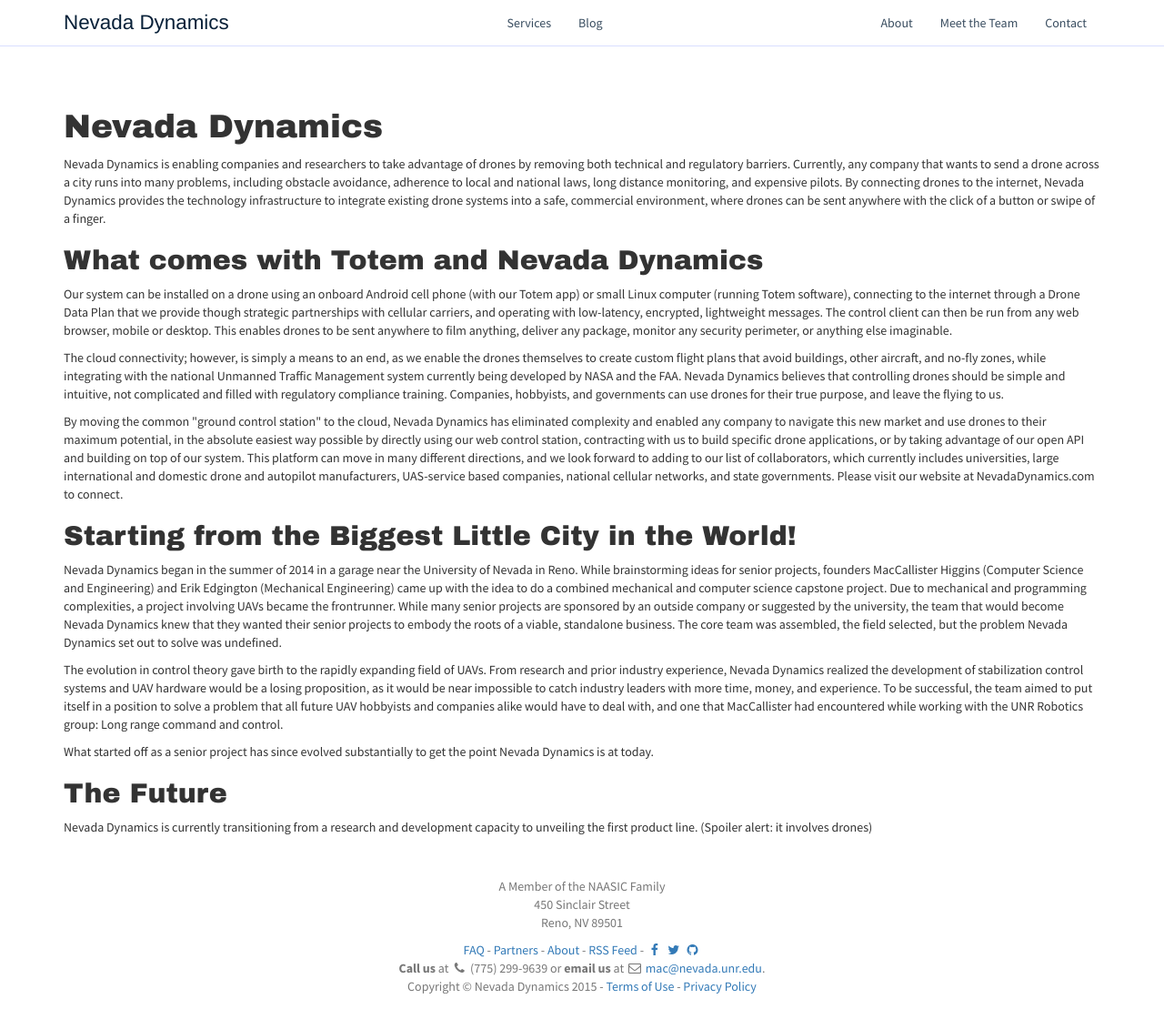
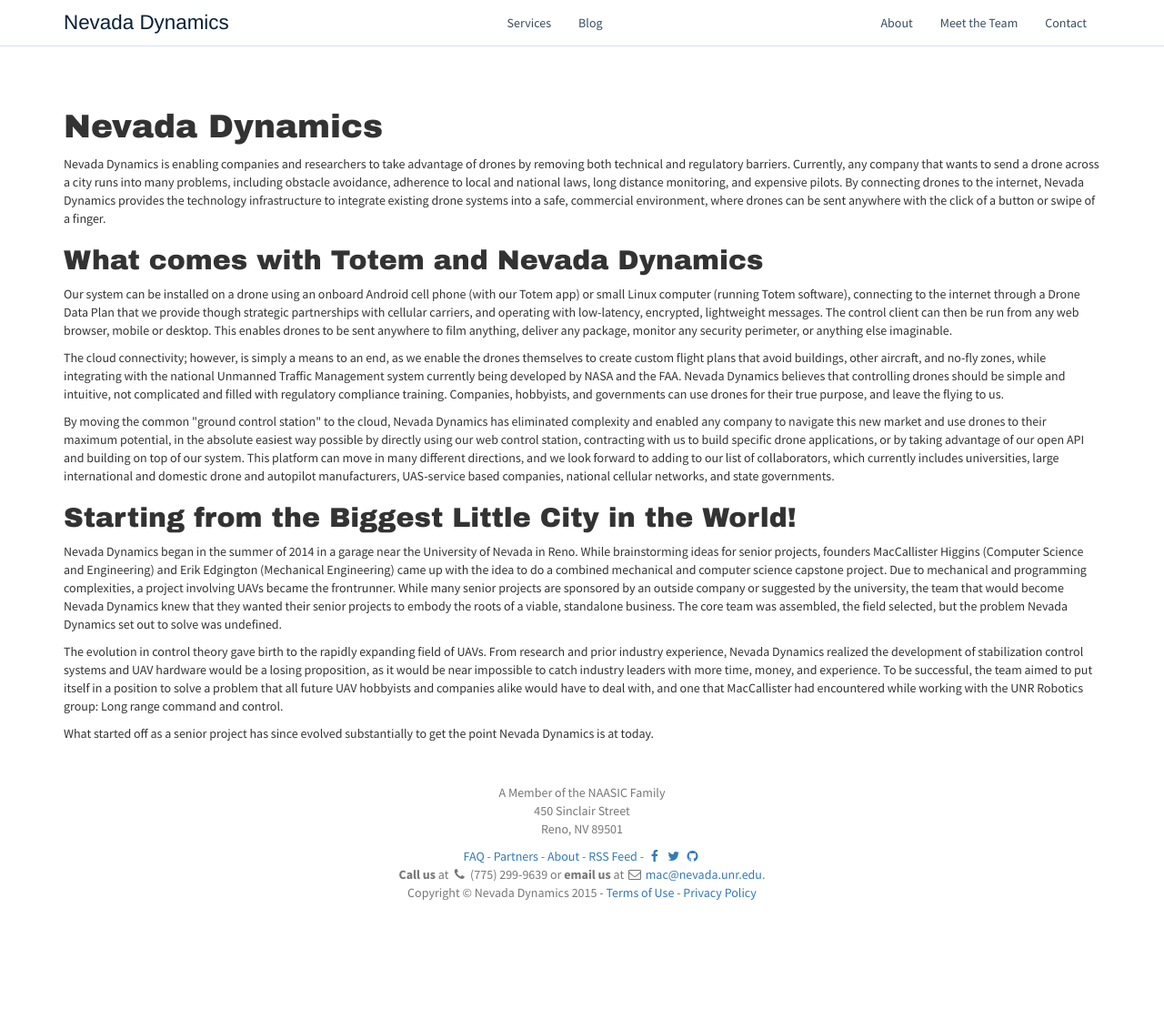
Before and after one commit to NevadaDynamics/NevadaDynamics.github.io, a Jekyll site: the page built from about.html, in a window 1280 px wide and 1109 px high. Shown: the whole window at 91% size. Built offline with Jekyll 4.4.1, drawn with Linux system fonts in a browser that asks for light colours; nearby versions of some CDN libraries; Markdown is read by kramdown in place of the engine named in the settings.

Commit message:
More minor about page stuff

```diff
--- a/about.html
+++ b/about.html
@@ -22,7 +22,7 @@
 	<p>The cloud connectivity; however, is simply a means to an end, as we enable the drones themselves to create custom flight plans that avoid buildings, other aircraft, and no-fly zones, while integrating with the national Unmanned Traffic Management system currently being developed by NASA and the FAA. Nevada Dynamics believes that controlling drones should be simple and intuitive, not complicated and filled with regulatory compliance training. Companies, hobbyists, and governments can use drones for their true purpose, and leave the flying to us.</p>
 
 
-	<p>By moving the common "ground control station" to the cloud, Nevada Dynamics has eliminated complexity and enabled any company to navigate this new market and use drones to their maximum potential, in the absolute easiest way possible by directly using our web control station, contracting with us to build specific drone applications, or by taking advantage of our open API and building on top of our system. This platform can move in many different directions, and we look forward to adding to our list of collaborators, which currently includes universities, large international and domestic drone and autopilot manufacturers, UAS-service based companies, national cellular networks, and state governments. Please visit our website at NevadaDynamics.com to connect.</p>
+	<p>By moving the common "ground control station" to the cloud, Nevada Dynamics has eliminated complexity and enabled any company to navigate this new market and use drones to their maximum potential, in the absolute easiest way possible by directly using our web control station, contracting with us to build specific drone applications, or by taking advantage of our open API and building on top of our system. This platform can move in many different directions, and we look forward to adding to our list of collaborators, which currently includes universities, large international and domestic drone and autopilot manufacturers, UAS-service based companies, national cellular networks, and state governments.</p>
 
 
   <h2>Starting from the Biggest Little City in the World!</h2>
@@ -30,8 +30,7 @@
   <p>The evolution in control theory gave birth to the rapidly expanding field of UAVs. From research and prior industry experience, Nevada Dynamics realized the development of stabilization control systems and UAV hardware would be a losing proposition, as it would be near impossible to catch industry leaders with more time, money, and experience. To be successful, the team aimed to put itself in a position to solve a problem that all future UAV hobbyists and companies alike would have to deal with, and one that MacCallister had encountered while working with the UNR Robotics group: Long range command and control.</p>
   <p>What started off as a senior project has since evolved substantially to get the point Nevada Dynamics is at today.</p>
 
-  <h2>The Future</h2>
-  <p>Nevada Dynamics is currently transitioning from a research and development capacity to unveiling the first product line. (Spoiler alert: it involves drones)</p>
+
 </div>
 </div>
 </div>
```
